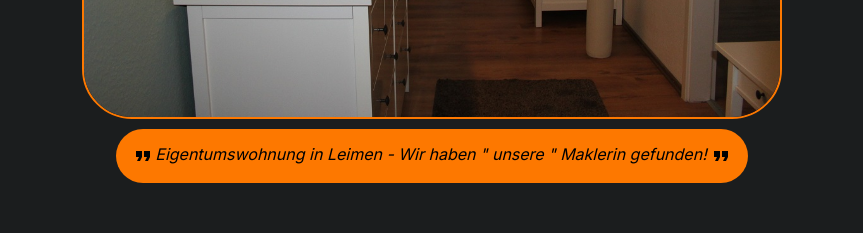
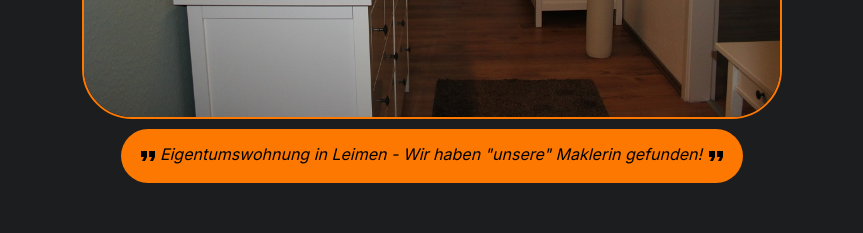
Before and after one commit to Marvin0101/immos4u, a Next.js app: page /referenzen in a window 1280 px wide. Shown: the part 7580-7813 px from the top of the page, without its empty margins (208-1071 px from the left). Built offline with nearby package versions, Linux system fonts and the light colour scheme.

Commit message:
Fixed Escaping

```diff
--- a/pages/index.tsx
+++ b/pages/index.tsx
@@ -33,7 +33,7 @@ export default function Home() {
             Wir sind seit 2005 als Immobilieninitiator tätig und haben uns auf die Vermittlung von Immobilien im In- und Ausland spezialisiert. Wir verfügen über ein starkes regionales Netzwerk und eine sehr gepflegte Interessentenkartei, die es uns ermöglicht, Ihnen die besten Angebote zu präsentieren.
           </p>
           <p className={classes.textp}>
-          Wir sind nicht nur Makler, sondern auch Dienstleister. Wir bieten Ihnen einen umfassenden Service “Alles rund ums Haus”, der von der Fotografie und Exposé-Erstellung über die Bonitätsprüfung der Interessenten bis hin zur Wohnungsübergabe und -abnahme reicht.
+          Wir sind nicht nur Makler, sondern auch Dienstleister. Wir bieten Ihnen einen umfassenden Service &quot;Alles rund ums Haus&quot;, der von der Fotografie und Exposé-Erstellung über die Bonitätsprüfung der Interessenten bis hin zur Wohnungsübergabe und -abnahme reicht.
           </p>
           <p className={classes.textp}>
           Wir sind Immobilien-Menschen mit Leib und Seele. Wir lieben, was wir tun, und das merken Sie auch an unserer Arbeit. Wir sind immer für Sie da, auch nach dem Verkauf oder der Vermietung Ihrer Immobilie. Wir freuen uns auf Ihre Kontaktaufnahme!
--- a/pages/referenzen/index.tsx
+++ b/pages/referenzen/index.tsx
@@ -72,7 +72,7 @@ function ReferentPage() {
                 src="/referenzen/leimen.jpg"
                 alt="EW Leimen"
                 hasText
-            > Eigentumswohnung in Leimen - Wir  haben " unsere " Maklerin gefunden!
+            > Eigentumswohnung in Leimen - Wir  haben &quot;unsere&quot; Maklerin gefunden!
             </Referent>
             <Referent
                 title= "Verkauft - Mehrfamilienhaus in Heidelberg"
```
